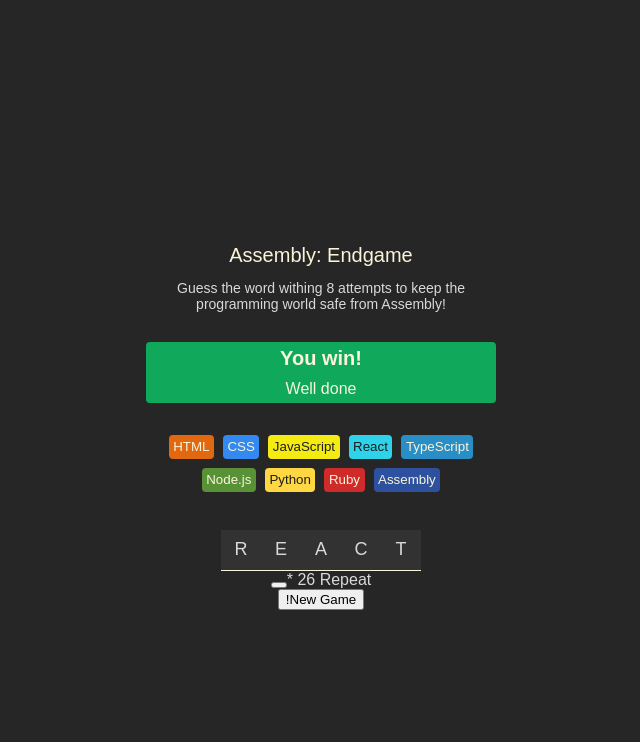
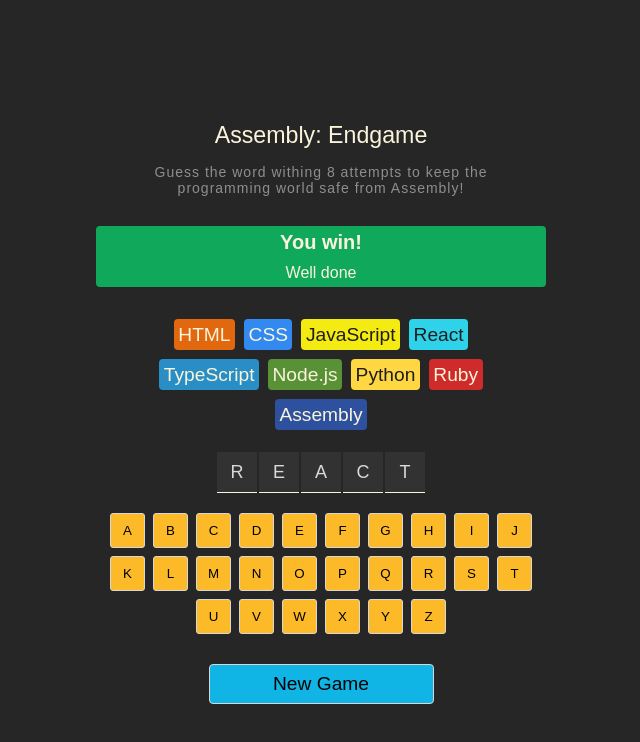
Before and after one commit to DarielMera/react-assembly-game, a React (Vite) app: page / in a window 1280 px wide. Shown: the top 742 px of the page, without its empty margins (339-979 px from the left). Built offline with nearby package versions, Linux system fonts and the light colour scheme.

Commit message:
style all game elements

```diff
--- a/src/AssemblyEndgame.jsx
+++ b/src/AssemblyEndgame.jsx
@@ -5,10 +5,19 @@
 
 function AssemblyEndgame() {
 	const [currentWord, setCurrentWord] = useState("react")
+	const [guessedLetters, setGuessedLetters] = useState([])
+
+	function addGuessedLetter(pressedLetter){
+		setGuessedLetters((prevGuessLetter) =>
+		prevGuessLetter.includes(pressedLetter) ? prevGuessLetter :	[...prevGuessLetter, pressedLetter]
+	)
+	}
+
+console.log(guessedLetters);
 
 	const alphabet = "abcdefghijklmnopqrstuvwxyz"
-	const alphabetLetters = alphabet.toUpperCase().split("").map((letter, index)=>{
-		return <AlphabetLetter letter={letter}/>
+	const keyboardElements = alphabet.toUpperCase().split("").map((letter, index)=>{
+		return <AlphabetLetter key={letter} letter={letter} addGuessedLetter={addGuessedLetter}/>
 	})
 
 	const letterElements = currentWord
@@ -19,7 +28,7 @@
 		})
 
 
-	const languageElements = languages.map((language, index) => {
+	const languageElements = languages.map((language) => {
 		return (
 			<Language
 				key={language.name}
@@ -44,11 +53,10 @@
 			</section>
 			<section className="languages-container">{languageElements} </section>
 			<section className="letters-container">{letterElements}</section>
-			<section>
-				<AlphabetLetter />
-				<span>* 26 Repeat</span>
+			<section className="keyboard">
+				{keyboardElements}
 			</section>
-			<button className="newgame-btn">!New Game</button>
+			<button className="new-game-btn">New Game</button>
 		</main>
 	)
 }
--- a/src/components/AlphabetLetter.jsx
+++ b/src/components/AlphabetLetter.jsx
@@ -1,7 +1,7 @@
 function AlphabetLetter(props) {
     return (
-        <button>{props.letter}</button>
-     );
+        <button onClick={()=>{props.addGuessedLetter(props.letter)}}>{props.letter}</button>
+     )
 }
 
 export default AlphabetLetter;
--- a/src/index.css
+++ b/src/index.css
@@ -18,7 +18,7 @@
 }
 
 header > h1 {
-	font-size: 1.25rem;
+	font-size: 1.45rem;
 	font-weight: 500;
 	color: #f9f4da;
 }
@@ -27,6 +27,8 @@
 	font-size: 0.875rem;
 	margin: auto;
 	max-width: 350px;
+    color: #8e8e8e;
+    letter-spacing: 1px;
 }
 
 section.game-status {
@@ -55,6 +57,7 @@
 	justify-content: center;
 	max-width: 350px;
     margin-bottom: 36px;
+    margin: auto;
 }
 
 section.languages-container > button {
@@ -62,11 +65,14 @@
 	padding: 4.5px;
 	border-radius: 4px;
 	margin: 2px;
+    font-size: 1.2em;
 }
 
 section.letters-container {
     display: flex;
     justify-content: center;
+    gap: 2px;
+    margin-block: 20px;
 }
 
 section.letters-container > span{
@@ -80,3 +86,35 @@
     border-bottom: 1px solid #f9F4DA;
 
 }
+
+section.keyboard {
+    display: flex;
+    flex-wrap: wrap;
+    gap: 8px;
+    justify-content: center;
+    max-width: 450px;
+}
+
+section.keyboard > button {
+    height: 35px;
+    width: 35px;
+    background-color: #FCBA29;
+    border: 1px solid #D7D7D7;
+    border-radius: 3px;
+    cursor: pointer;
+}
+
+button.new-game-btn {
+    background-color: #11B5E5;
+    border: 1px solid #D7D7D7;
+    border-radius: 4px;
+    width: 225px;
+    height: 40px;
+    padding: 6px 12px;
+    display: block;
+    margin-inline: auto;
+    margin-block: 30px;
+    cursor: pointer;
+    font-size: 1.2em;
+
+}
```
